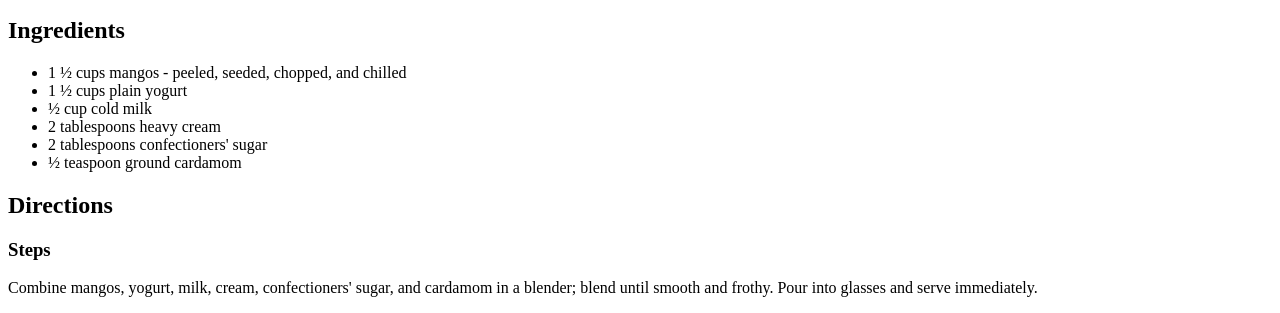
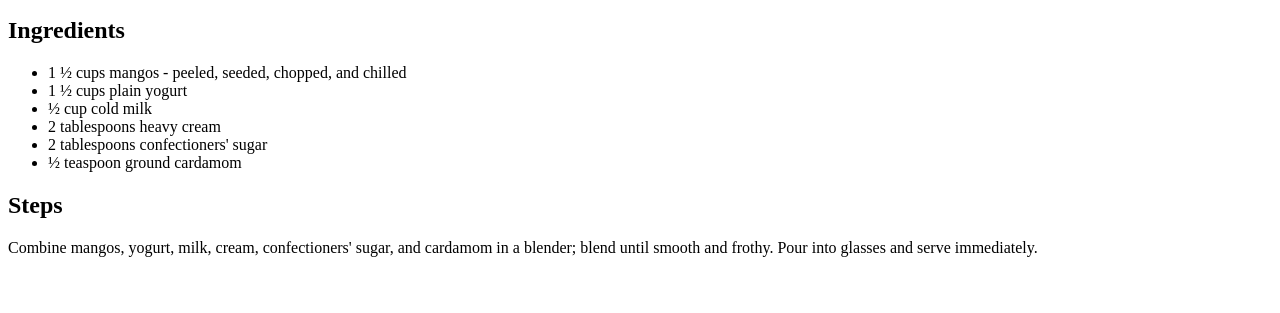
Before and after one commit to sk-adi/odin-recipes, a plain HTML site: page recipes/my_mango_lassi.html in a window 1280 px wide. Shown: the part 496-809 px from the top of the page. Drawn offline with Linux system fonts and the light colour scheme.

Commit message:
updates readmed page and inform what this project is about also update my_mango_lassi page by removing description heading and change step element from h3 to h2

```diff
--- a/recipes/my_mango_lassi.html
+++ b/recipes/my_mango_lassi.html
@@ -19,8 +19,7 @@
         <li>½ teaspoon ground cardamom</li>
 
     </ul>
-    <h2>Directions</h2>
-    <h3>Steps</h3>
+    <h2>Steps</h2>
     <p>Combine mangos, yogurt, milk, cream, confectioners' sugar, and cardamom in a blender; blend until smooth and frothy. Pour into glasses and serve immediately.</p>
 </body>
 </html>
```
Also changed, not shown: 1 other file.
